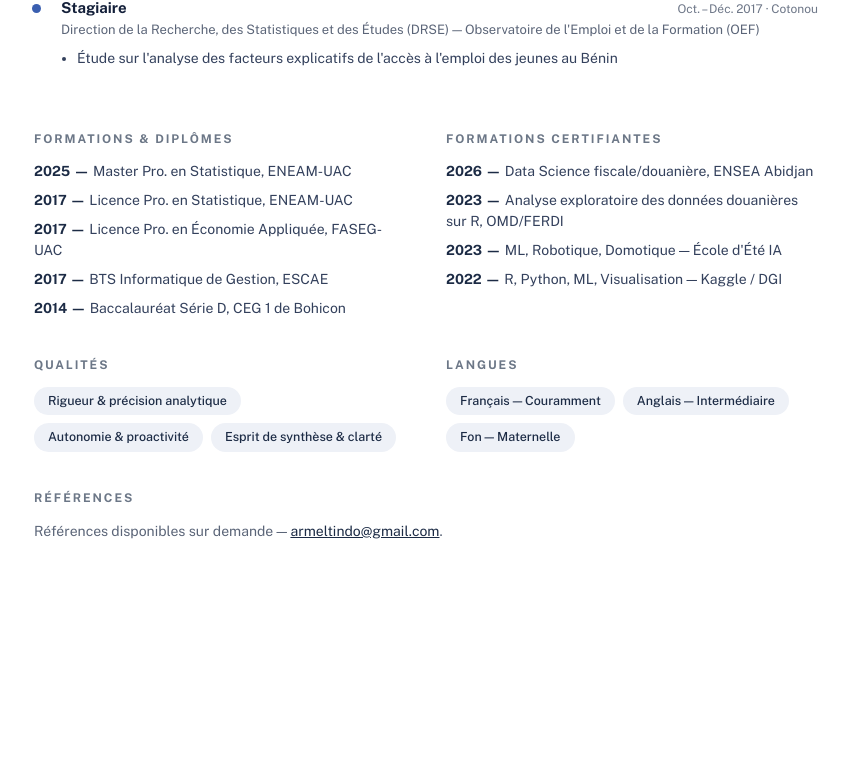
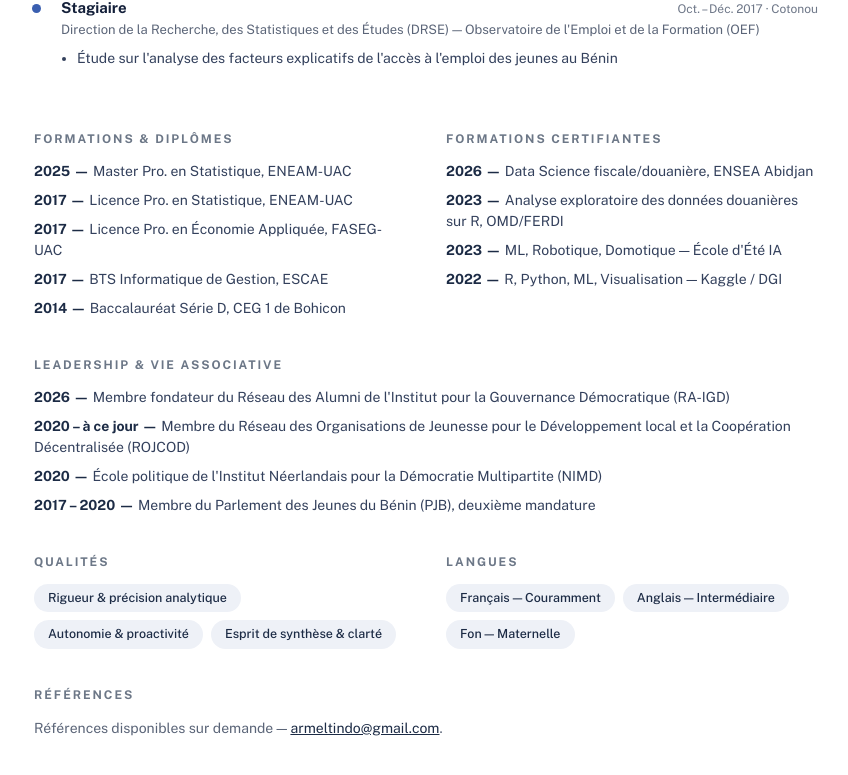
Before and after one commit to armeltindo/portfolio, a Next.js app: page /cv in a window 1280 px wide. Shown: the part 2340-3115 px from the top of the page, without its empty margins (214-1062 px from the left). Before the commit the page ends 2922 px from the top, so only its background shows below. Built offline with nearby package versions, Linux system fonts and the light colour scheme; no server answers.

Commit message:
Add "Leadership & vie associative" section to the CV
Co-Authored-By: Claude Sonnet 5 <noreply@anthropic.com>
Claude-Session: https://claude.ai/code/session_01EsqUuCpUBU9xvNgjSBQ7D6

```diff
--- a/components/Cv.tsx
+++ b/components/Cv.tsx
@@ -178,6 +178,25 @@ const certifiantes = [
   { year: '2022 —', text: 'R, Python, ML, Visualisation — Kaggle / DGI' },
 ]
 
+const leadership = [
+  {
+    year: '2026 —',
+    text: "Membre fondateur du Réseau des Alumni de l'Institut pour la Gouvernance Démocratique (RA-IGD)",
+  },
+  {
+    year: '2020 – à ce jour —',
+    text: 'Membre du Réseau des Organisations de Jeunesse pour le Développement local et la Coopération Décentralisée (ROJCOD)',
+  },
+  {
+    year: '2020 —',
+    text: "École politique de l'Institut Néerlandais pour la Démocratie Multipartite (NIMD)",
+  },
+  {
+    year: '2017 – 2020 —',
+    text: 'Membre du Parlement des Jeunes du Bénin (PJB), deuxième mandature',
+  },
+]
+
 const qualites = ['Rigueur & précision analytique', 'Autonomie & proactivité', 'Esprit de synthèse & clarté']
 
 const langues = ['Français — Couramment', 'Anglais — Intermédiaire', 'Fon — Maternelle']
@@ -325,6 +344,17 @@ export default function Cv() {
           </section>
         </div>
 
+        <section aria-label="Leadership et vie associative">
+          <h2 className="section-label">Leadership &amp; vie associative</h2>
+          <div className="flex flex-col gap-2 text-[14px] leading-[1.5] text-slate-800">
+            {leadership.map(({ year, text }) => (
+              <div key={text}>
+                <span className="font-bold text-navy">{year}</span> {text}
+              </div>
+            ))}
+          </div>
+        </section>
+
         <div className="grid grid-cols-1 md:grid-cols-2 gap-10">
           <section aria-label="Qualités">
             <h2 className="section-label">Qualités</h2>
```
